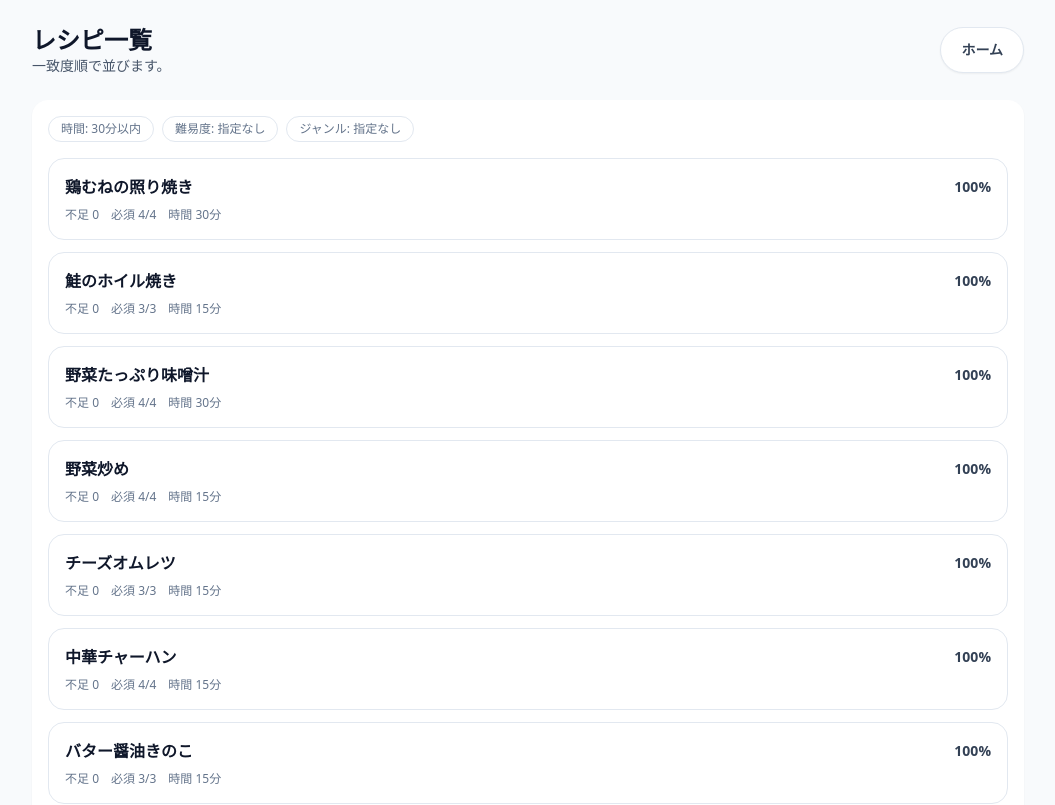
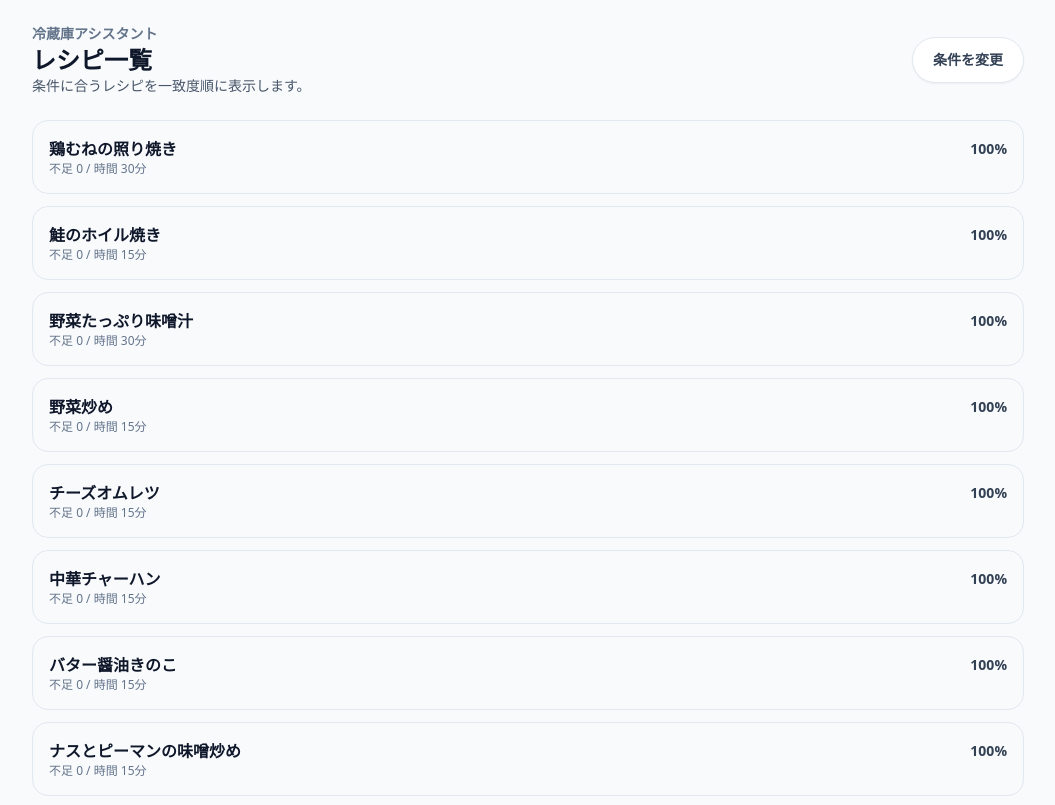
Before and after one commit to zakiis4210-wq/-, a Next.js app: page /recipes in a window 1280 px wide. Shown: the top 805 px of the page, without its empty margins (112-1167 px from the left). Built offline with nearby package versions, Linux system fonts and the light colour scheme.

Commit message:
Update page.tsx

```diff
--- a/app/recipes/page.tsx
+++ b/app/recipes/page.tsx
@@ -1,15 +1,33 @@
 "use client";
 
 import Link from "next/link";
-import recipes from "@/data/recipes.json";
+import recipesRaw from "@/data/recipes.json";
 import { useStore } from "@/store/useStore";
 import { applyFilters, getRecipeMatch } from "@/lib/recipe";
+import type { Recipe } from "@/lib/types";
+
+const normalizeDifficulty = (d: string): "easy" | "normal" | "hard" => {
+  if (d === "easy" || d === "normal" || d === "hard") return d;
+  return "normal";
+};
+
+const normalizeCuisine = (c: string): "jp" | "western" | "chinese" | "other" => {
+  if (c === "jp" || c === "western" || c === "chinese" || c === "other") return c;
+  return "other";
+};
+
+const normalizedRecipes: Recipe[] = (recipesRaw as any[]).map((r) => ({
+  ...r,
+  difficulty: normalizeDifficulty(r.difficulty),
+  cuisine: normalizeCuisine(r.cuisine),
+}));
 
 export default function RecipesPage() {
   const pantryItems = useStore((state) => state.pantryItems);
   const filters = useStore((state) => state.filters);
 
-  const filteredRecipes = applyFilters(recipes, filters);
+  const filteredRecipes = applyFilters(normalizedRecipes, filters);
+
   const matchedRecipes = filteredRecipes
     .map((recipe) => getRecipeMatch(recipe, pantryItems))
     .sort((a, b) => b.matchScore - a.matchScore);
@@ -18,29 +36,28 @@ export default function RecipesPage() {
     <main className="container-page space-y-6">
       <section className="flex items-center justify-between">
         <div>
-          <h1 className="text-2xl font-bold">レシピ一覧</h1>
-          <p className="text-sm text-slate-600">一致度順で並びます。</p>
+          <p className="text-sm font-semibold text-slate-500">冷蔵庫アシスタント</p>
+          <h1 className="text-2xl font-bold text-slate-900">レシピ一覧</h1>
+          <p className="text-sm text-slate-600">条件に合うレシピを一致度順に表示します。</p>
         </div>
-        <Link className="button-secondary" href="/">
-          ホーム
+        <Link className="button-secondary" href="/filters">
+          条件を変更
         </Link>
       </section>
 
-      <section className="card space-y-4">
-        <div className="flex flex-wrap gap-2 text-xs text-slate-500">
-          <span className="rounded-full border border-slate-200 px-3 py-1">時間: {filters.cookTimeMax}分以内</span>
-          <span className="rounded-full border border-slate-200 px-3 py-1">
-            難易度: {filters.difficulty ?? "指定なし"}
-          </span>
-          <span className="rounded-full border border-slate-200 px-3 py-1">
-            ジャンル: {filters.cuisine ?? "指定なし"}
-          </span>
+      {matchedRecipes.length === 0 ? (
+        <div className="card space-y-2">
+          <p className="font-semibold">該当するレシピがありません</p>
+          <p className="text-sm text-slate-600">条件をゆるめるか、食材を追加してみてください。</p>
+          <div className="flex gap-2">
+            <Link className="button-secondary" href="/pantry">
+              食材を追加
+            </Link>
+            <Link className="button-primary" href="/filters">
+              条件を設定
+            </Link>
           </div>
-
-        {matchedRecipes.length === 0 ? (
-          <p className="text-sm text-slate-500">
-            該当するレシピがありません。条件や食材を見直してみてください。
-          </p>
+        </div>
       ) : (
         <div className="space-y-3">
           {matchedRecipes.map((match) => (
@@ -49,20 +66,17 @@ export default function RecipesPage() {
               className="block rounded-2xl border border-slate-200 p-4 hover:bg-slate-50"
               href={`/recipes/${match.recipe.id}`}
             >
-                <div className="flex items-center justify-between gap-3">
+              <div className="flex items-center justify-between">
                 <h2 className="font-semibold">{match.recipe.title}</h2>
                 <span className="text-sm font-semibold text-slate-700">{match.matchScore}%</span>
               </div>
-                <div className="mt-2 flex flex-wrap gap-3 text-xs text-slate-500">
-                  <span>不足 {match.missingIngredients.length}</span>
-                  <span>必須 {match.requiredHave}/{match.requiredTotal}</span>
-                  <span>時間 {match.recipe.cookTimeMin}分</span>
-                </div>
+              <p className="text-xs text-slate-500">
+                不足 {match.missingIngredients.length} / 時間 {match.recipe.cookTimeMin}分
+              </p>
             </Link>
           ))}
         </div>
       )}
-      </section>
     </main>
   );
 }
```
Lines whose indentation alone changed are shown as unchanged.
